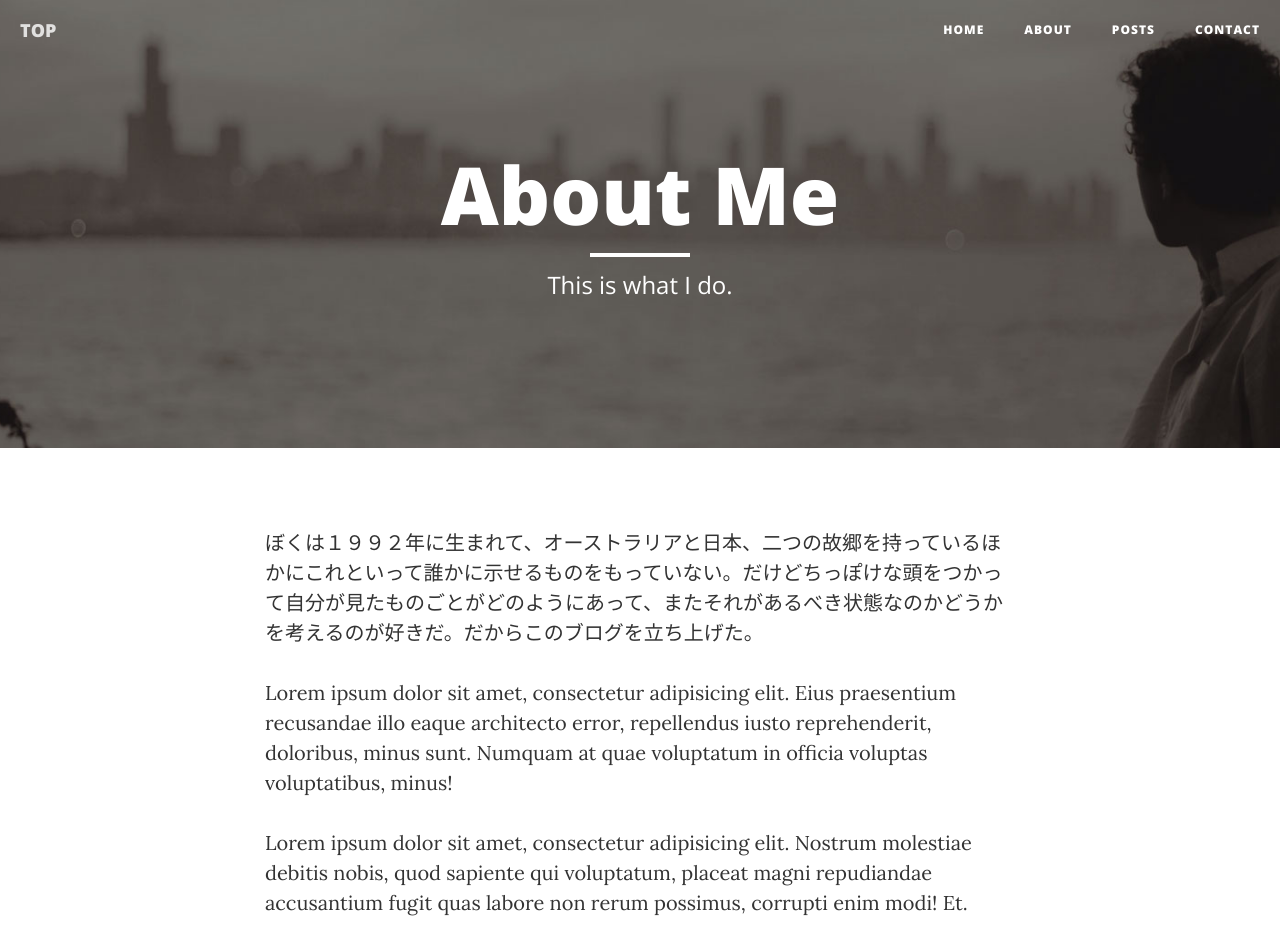
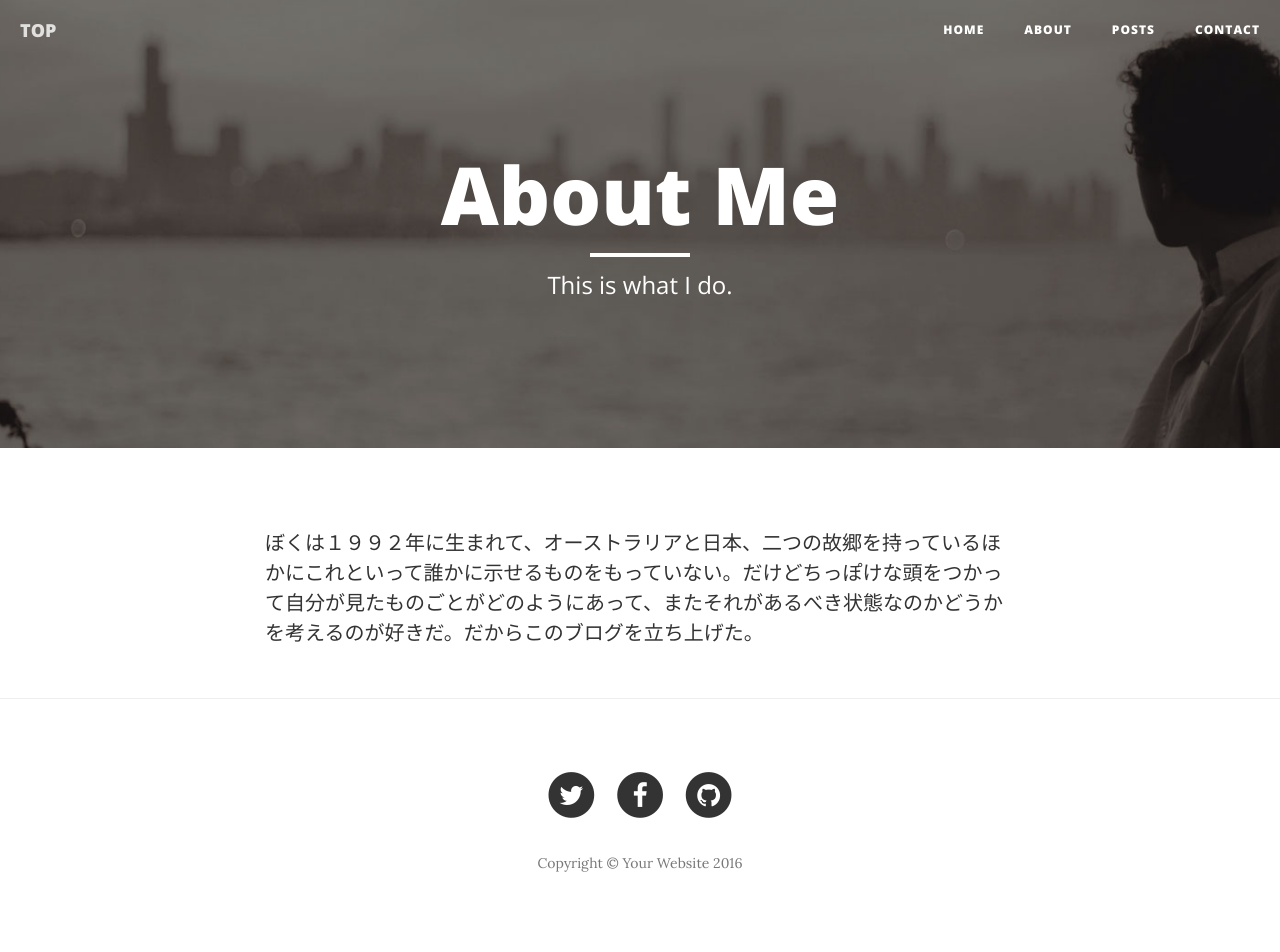
Before and after one commit to kenjiwilkins/ekubomoabata, a website: page about.html in a window 1280 px wide. Shown: the top 952 px of the page. Drawn offline with nearby package versions, Linux system fonts and the light colour scheme.

Commit message:
change about messages

```diff
--- a/about.html
+++ b/about.html
@@ -88,8 +88,7 @@
         <div class="row">
             <div class="col-lg-8 col-lg-offset-2 col-md-10 col-md-offset-1">
                 <p>ぼくは１９９２年に生まれて、オーストラリアと日本、二つの故郷を持っているほかにこれといって誰かに示せるものをもっていない。だけどちっぽけな頭をつかって自分が見たものごとがどのようにあって、またそれがあるべき状態なのかどうかを考えるのが好きだ。だからこのブログを立ち上げた。</p>
-                <p>Lorem ipsum dolor sit amet, consectetur adipisicing elit. Eius praesentium recusandae illo eaque architecto error, repellendus iusto reprehenderit, doloribus, minus sunt. Numquam at quae voluptatum in officia voluptas voluptatibus, minus!</p>
-                <p>Lorem ipsum dolor sit amet, consectetur adipisicing elit. Nostrum molestiae debitis nobis, quod sapiente qui voluptatum, placeat magni repudiandae accusantium fugit quas labore non rerum possimus, corrupti enim modi! Et.</p>
+
             </div>
         </div>
     </div>
```
